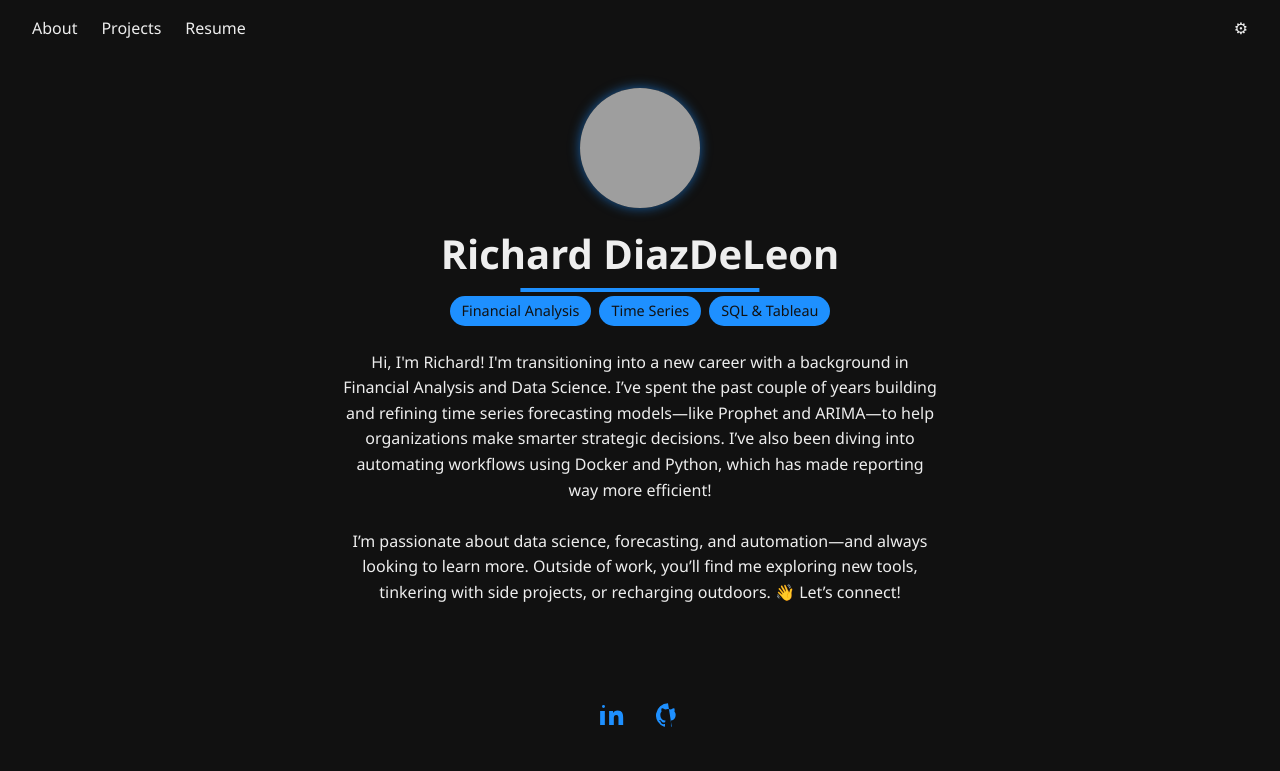
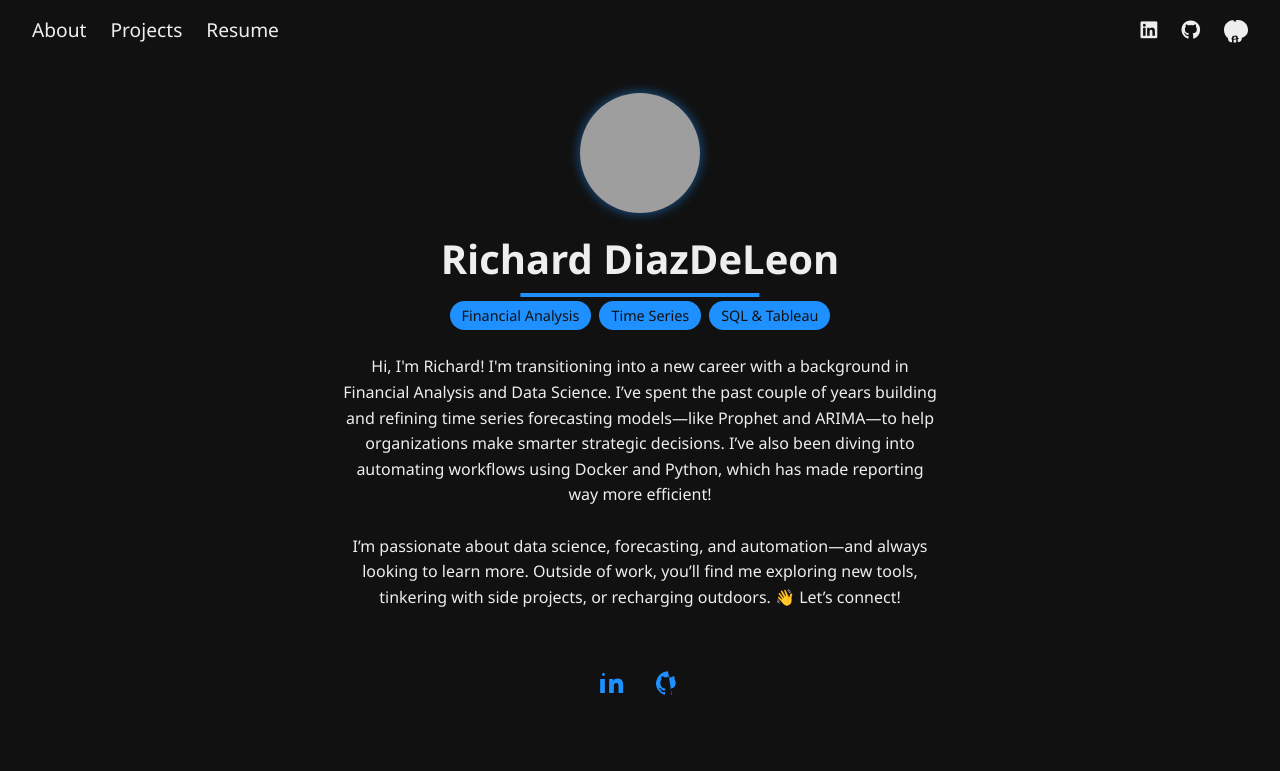
Before and after one commit to dsrichard97/test, a plain HTML site: page index.html in a window 1280 px wide. Drawn offline with Linux system fonts and the light colour scheme; grey boxes are pictures that could not be loaded.

Commit message:
modified:   index.html

```diff
--- a/index.html
+++ b/index.html
@@ -1,4 +1,3 @@
-<!DOCTYPE html>
 <!DOCTYPE html>
 <html lang="en">
 <head>
@@ -22,13 +21,17 @@
       display:flex; justify-content:space-between; align-items:center;
       padding:1rem 2rem;
     }
-    .nav-left, .nav-right { display:flex; align-items:center; }
+    .nav-left, .nav-right {
+      display:flex; align-items:center;
+    }
     .nav-left a, .nav-right a {
       color:#eee; text-decoration:none; margin-right:1.5rem;
-      font-size:1rem; position:relative;
-      transition:color .2s ease;
+      font-size:1.2rem; position:relative;
+      transition:color .2s ease, transform .2s ease;
     }
-    .nav-left a:last-child, .nav-right a:last-child { margin-right:0; }
+    .nav-left a:last-child, .nav-right a:last-child {
+      margin-right:0;
+    }
     .nav-left a::after, .nav-right a::after {
       content:""; position:absolute; left:0; bottom:-3px;
       width:0; height:2px; background:#1e90ff;
@@ -41,6 +44,14 @@
     .nav-left a:hover, .nav-left a:focus,
     .nav-right a:hover, .nav-right a:focus {
       color:#1e90ff;
+      transform:scale(1.1);
+    }
+
+    /* === Vader Icon === */
+    .vader-icon {
+      width:24px; height:24px;
+      fill:currentColor;
+      vertical-align:middle;
     }
 
     /* === Main === */
@@ -49,8 +60,6 @@
       align-items:center; text-align:center;
       padding:2rem 1rem;
     }
-
-    /* Single circular “logo” */
     .logo {
       width:120px; height:120px; border-radius:50%;
       object-fit:cover;
@@ -58,7 +67,6 @@
       transition:transform .3s ease;
     }
     .logo:hover { transform:rotate(15deg); }
-
     h1.name {
       font-size:2.5rem; margin:1rem 0 .25rem;
       position:relative; display:inline-block;
@@ -71,7 +79,6 @@
       background:#1e90ff;
     }
     h1.name:hover { visibility:hidden; }
-
     .badges {
       display:flex; flex-wrap:wrap; justify-content:center;
       gap:.5rem; margin:.5rem 0 1.5rem;
@@ -83,16 +90,12 @@
       transition:background .2s ease; cursor:default;
     }
     .badges span:hover { background:#63b3ed; }
-    .badges span:active { background:#468ace; }
-
     .summary {
       max-width:600px; font-size:1rem;
       margin-bottom:2rem; line-height:1.6;
     }
     .summary a { color:#1e90ff; text-decoration:none; }
     .summary a:hover, .summary a:focus { text-decoration:underline; }
-
-    /* === Social Links === */
     .social-links {
       display:flex; justify-content:center; gap:2rem;
       margin-top:auto; padding-bottom:2rem;
@@ -104,17 +107,17 @@
     .social-links a:hover, .social-links a:focus {
       color:#63b3ed; transform:translateY(-3px);
     }
-
-    /* === Responsive === */
     @media screen and (max-width:600px) {
       h1.name { font-size:2rem; }
       .logo { width:100px; height:100px; }
       .nav-left a, .nav-right a {
-        margin-right:1rem; font-size:.9rem;
+        margin-right:1rem; font-size:1rem;
       }
       .badges span { font-size:.8rem; padding:.2rem .6rem; }
     }
   </style>
+  <!-- load FontAwesome for LinkedIn/GitHub icons -->
+  <script src="https://kit.fontawesome.com/a076d05399.js" crossorigin="anonymous"></script>
 </head>
 <body>
 
@@ -126,29 +129,38 @@
       <a href="#resume">Resume</a>
     </div>
     <div class="nav-right">
-      <a href="#settings" title="Settings">&#9881;</a>
+      <!-- LinkedIn -->
+      <a href="https://www.linkedin.com/in/richarddiazdeleon" target="_blank" title="LinkedIn">
+        <i class="fab fa-linkedin"></i>
+      </a>
+      <!-- GitHub -->
+      <a href="https://github.com/dsrichard97" target="_blank" title="GitHub">
+        <i class="fab fa-github"></i>
+      </a>
+      <!-- Vader Helmet -->
+      <a href="#settings" title="Settings">
+        <svg class="vader-icon" viewBox="0 0 512 512" xmlns="http://www.w3.org/2000/svg">
+          <path d="M298.9 0c-9 0-17.6 1-25.5 2.8C259.6 1 256 5.9 256 15.5c0 2.8.5 5.7 1.6 8.8 0 0-10.8 5.4-26.4 5.4-15.4 0-26.5-5.4-26.5-5.4 1.1-3.1 1.6-6 1.6-8.8 0-9.6-3.6-14.5-17.3-12.7C230.8 1 222.2 0 213.3 0 92.9 0 0 92.9 0 213.3c0 72.1 34 135.9 88.5 176-2 5.7-2.9 11.7-2.9 17.9 0 38.3 31 69.3 69.3 69.3h16.1v-64.8h-18.4v-18.4h18.4v-14c0-27.1 17-41.9 42-41.9 12 0 22.3 0.9 25.3 1.3v29.2h-17.3c-13.6 0-16.2 6.5-16.2 16v21.4h32.4l-4.2 18.4h-28.2V480h55.2v-64.8h-28.2l-4.2-18.4h32.4V376c0-11.6-2.6-16-16.2-16h-17.4v-29.2c3-0.4 13.3-1.3 25.3-1.3 25 0 42 14.8 42 41.9v14h18.4v18.4h-18.4v64.8h16.1c38.3 0 69.3-31 69.3-69.3 0-6.2-1-12.2-2.9-17.9C478 349.2 512 285.4 512 213.3 512 92.9 419.1 0 298.9 0z"/>
+        </svg>
+      </a>
     </div>
   </nav>
 
   <!-- Main Content -->
   <div class="container">
-    <!-- Single circle -->
     <img src="sample.png" alt="Sample photo" class="logo" />
-
     <h1 class="name">Richard DiazDeLeon</h1>
-
     <div class="badges">
       <span>Financial Analysis</span>
       <span>Time Series</span>
       <span>SQL &amp; Tableau</span>
     </div>
-
     <p class="summary">
       Hi, I'm Richard! I'm transitioning into a new career with a background in Financial Analysis and Data Science. I’ve spent the past couple of years building and refining time series forecasting models—like Prophet and ARIMA—to help organizations make smarter strategic decisions. I’ve also been diving into automating workflows using Docker and Python, which has made reporting way more efficient!<br><br>
       I’m passionate about data science, forecasting, and automation—and always looking to learn more. Outside of work, you’ll find me exploring new tools, tinkering with side projects, or recharging outdoors. 👋 Let’s connect!
     </p>
-
-    <!-- Social Links -->
+    <div class="social-links">
+     <!-- Social Links -->
     <div class="social-links">
       <a href="https://www.linkedin.com/in/richarddiazdeleon" target="_blank" rel="noopener" title="LinkedIn">
         <svg xmlns="http://www.w3.org/2000/svg" width="24" height="24" fill="currentColor" viewBox="0 0 24 24">
```
